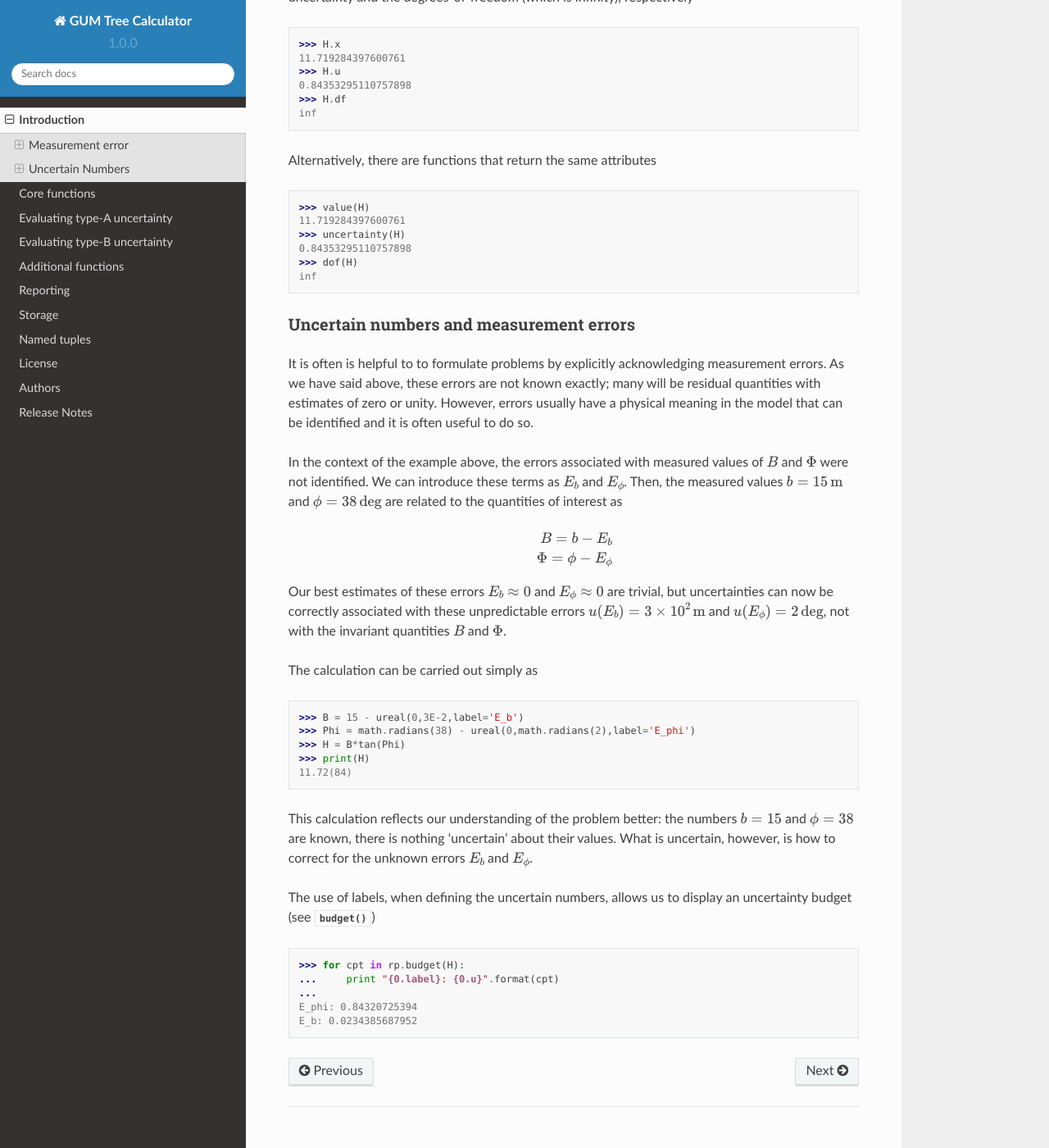
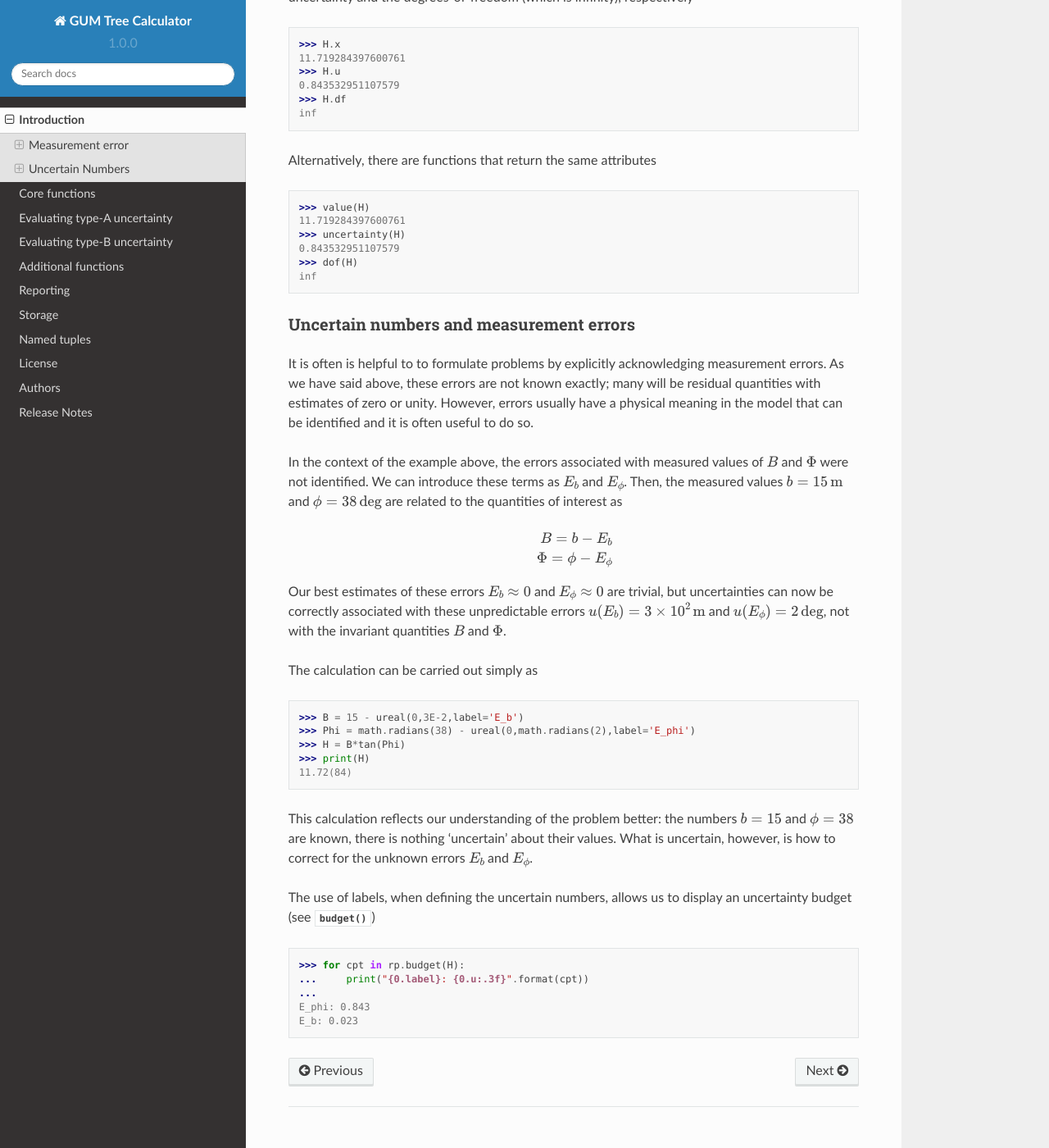
Before and after one commit to MSLNZ/GTC, a Sphinx documentation site: the page built from docs/API/uncertain_numbers.rst, in a window 1280 px wide and 1400 px high, scrolled down 4907 px. Shown: the whole window at 82% size. Built offline with Sphinx 7.4.7 and the Read the Docs theme 2.0.0, drawn with Linux system fonts in a browser that asks for light colours.

Commit message:
get doctests passing on uncertain_numbers.rst

```diff
--- a/docs/API/uncertain_numbers.rst
+++ b/docs/API/uncertain_numbers.rst
@@ -166,7 +166,7 @@ Continuing with the flagpole example, the attributes ``x``, ``u``, ``df`` can be
     >>> H.x
     11.719284397600761
     >>> H.u
-    0.84353295110757898
+    0.843532951107579
     >>> H.df
     inf
 
@@ -175,7 +175,7 @@ Alternatively, there are functions that return the same attributes ::
     >>> value(H)
     11.719284397600761
     >>> uncertainty(H)
-    0.84353295110757898
+    0.843532951107579
     >>> dof(H)
     inf
 
@@ -208,7 +208,7 @@ This calculation reflects our understanding of the problem better: the numbers :
 The use of labels, when defining the uncertain numbers, allows us to display an uncertainty budget (see :func:`~reporting.budget`) ::
 
     >>> for cpt in rp.budget(H):
-    ...     print "{0.label}: {0.u}".format(cpt)
+    ...     print("{0.label}: {0.u:.3f}".format(cpt))
     ...
-    E_phi: 0.84320725394
-    E_b: 0.0234385687952
+    E_phi: 0.843
+    E_b: 0.023
```
